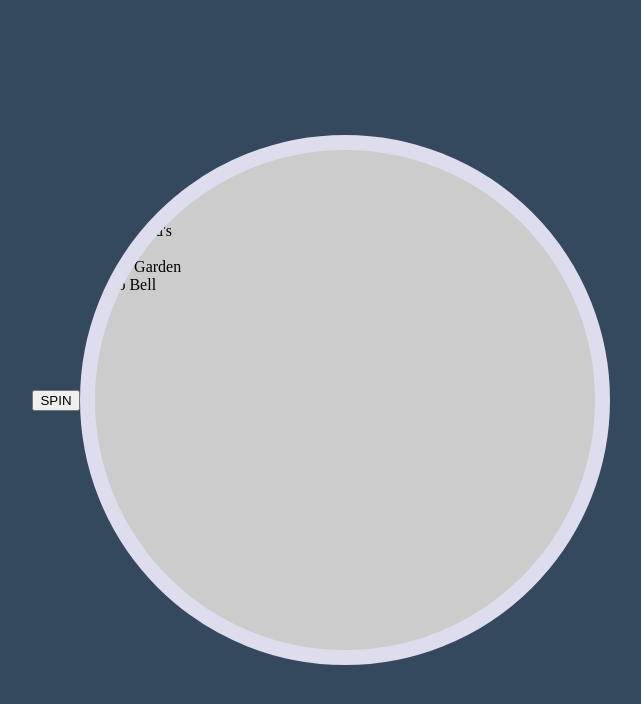
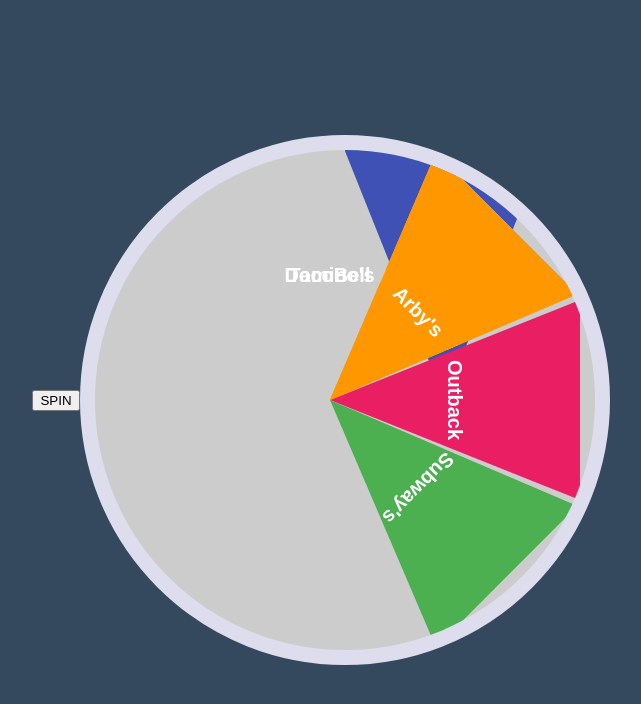
Before and after one commit to ryanlester91/WhereToEatWheel, a plain HTML site: page index.html in a window 1280 px wide. Shown: the whole page, without its empty margins (319-960 px from the left). Drawn offline with Linux system fonts and the light colour scheme.

Commit message:
adding container triangles to wheel

```diff
--- a/index.html
+++ b/index.html
@@ -28,6 +28,65 @@
         transition: 5s;
     }
 
+    .container div {
+        height: 50%;
+        width: 200px;
+        clip-path: polygon(100% 0, 50% 100%, 0 0);
+        position: absolute;
+        text-align: center;
+        transform-origin: bottom;
+        display: flex;
+        align-items:center;
+        justify-content: center;
+        font-size: 20px;
+        font-weight: bold;
+        font-family: sans-serif;
+        color: #fff;
+        left: 135px;
+
+    }
+
+    .container .one {
+        background-color: #3f51b5;
+        left: 50%;
+        transform: rotate(0deg)
+    }
+
+    .container .two {
+        background-color: #ff9800;
+        transform: rotate(45deg);
+    }
+
+    .container .three {
+        background-color: #e91e63;
+        transform: rotate(90deg);
+    }
+
+    .container .four {
+        background-color: #4caf50;
+        transform: rotate(135deg);
+    }
+
+    .container .five  {
+        background-color: #ff9800;
+        transform: rotate(45deg);
+    }
+
+    .container .six {
+        background-color: #ff9800;
+        transform: rotate(45deg);
+    }
+
+    .container .two {
+        background-color: #ff9800;
+        transform: rotate(45deg);
+    }
+
+    .container .two {
+        background-color: #ff9800;
+        transform: rotate(45deg);
+    }
+
 </style>
 <body>
     <button id="spin">SPIN</button>
@@ -35,12 +94,12 @@
     <div class="container">
         <div class="one">Wendy's</div>
         <div class="two">Popeye's</div>
-        <div class="three">Red Lobster</div>
+        <div class="three">Outback</div>
         <div class="four">Subway's</div>
         <div class="five">McDonald's</div>
         <div class="six">Arby's</div>
-        <div class="seven">Olive Garden</div>
-        <div class="eight">Taco Bell</div>
+        <div class="seven">Domino's</div>
+        <div class="eight">TacoBell</div>
 
     </div>
 
```
